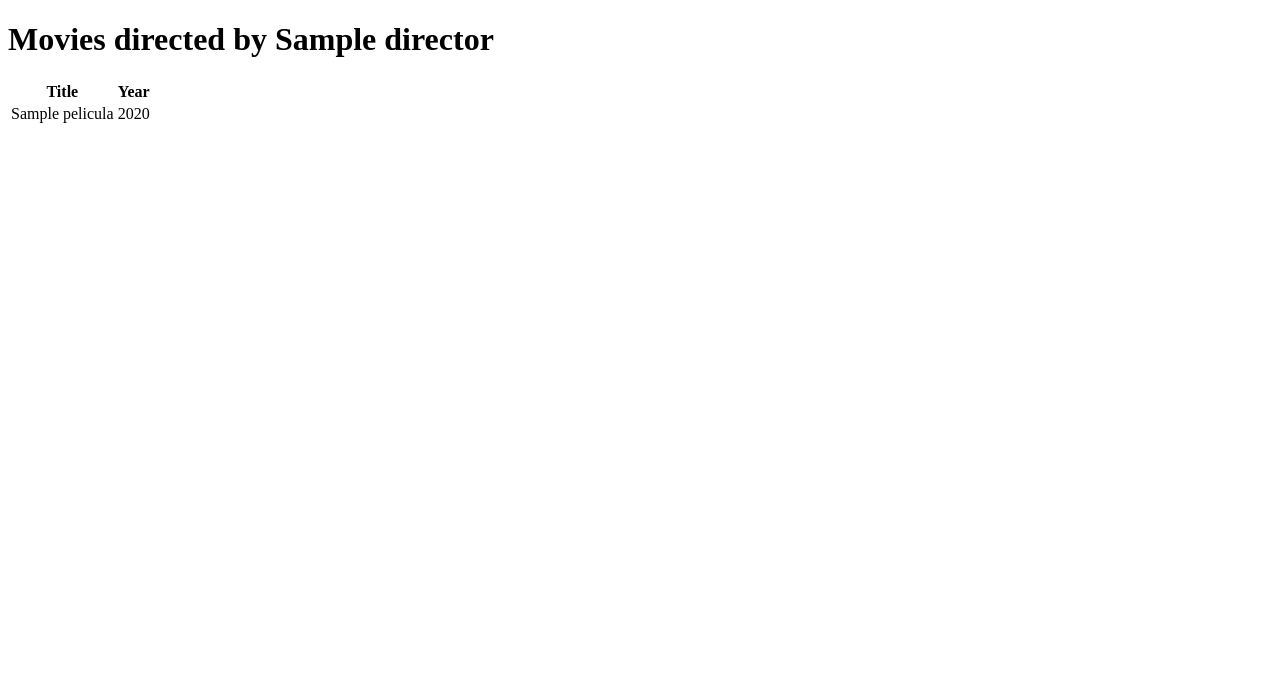
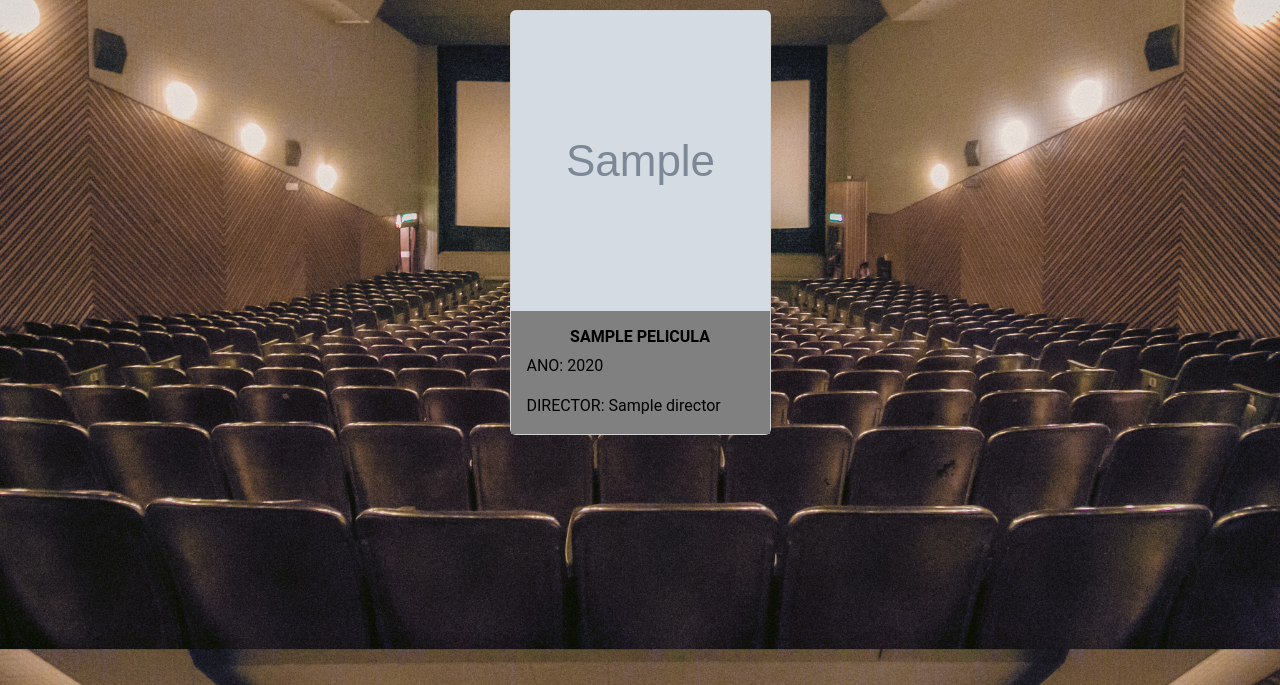
Before and after one commit to elmauron/ProyectoFINAL_Programaci-nII, a Flask app: template templates/resultados.html in a window 1280 px wide. Shown: the top 685 px of the page. Run offline with Flask 2, Linux system fonts and the light colour scheme; the template is opened without the code that fills it: most values are stand-ins (such as "Sample title", 1, 10 or a date in 2020); grey boxes marked "Sample" are stand-in pictures.

Commit message:
cambios resultados.html/css

```diff
--- /dev/null
+++ b/static/css/resultados.css
@@ -0,0 +1,51 @@
+* {
+    margin: 0;
+    padding: 0;
+    box-sizing: border-box;
+    font-family: 'Roboto', sans-serif;
+}
+
+body {
+    color: white !important;
+    background: url(/static/img/home.jpg);
+    background-position: center;
+    background-size: cover;
+  }
+
+.row {
+    display: flex;
+    align-items: center;
+    justify-content: center;
+  }
+
+  .titulo {
+    text-transform: uppercase;
+  }
+
+  .card-img-top {
+    height: 300px;
+    background-size: cover;
+    background-position: center;
+  }
+
+
+  .card {
+    margin: 10px auto;
+    width: 100%;
+  }
+
+  .card-body {
+    background-color: gray;
+    display: flex;
+    flex-direction: column;
+    justify-content: center;
+    color: black !important;
+  }
+
+  .card-body h5 {
+    text-align: center;
+    text-transform: uppercase;
+    font-weight: 600;
+    font-size: 1em;
+    color: black;
+  }
--- a/templates/resultados.html
+++ b/templates/resultados.html
@@ -5,28 +5,35 @@
   <meta charset="UTF-8">
   <meta http-equiv="X-UA-Compatible" content="IE=edge">
   <meta name="viewport" content="width=device-width, initial-scale=1.0">
-  <!-- <link rel="stylesheet" type="text/css" href="{{ url_for('static', filename='css/login.css') }}"> -->
+  <link rel="stylesheet" type="text/css" href="{{ url_for('static', filename='css/resultados.css') }}">
   <link href="https://fonts.googleapis.com/icon?family=Material+Icons+Round" rel="stylesheet">
+  <link href="https://cdn.jsdelivr.net/npm/bootstrap@5.3.0-alpha1/dist/css/bootstrap.min.css" rel="stylesheet"
+    integrity="sha384-GLhlTQ8iRABdZLl6O3oVMWSktQOp6b7In1Zl3/Jr59b6EGGoI1aFkw7cmDA6j6gD" crossorigin="anonymous">
   <title>Resultados</title>
 </head>
 
 
 <body>
   <div class="container">
-    <h1>Movies directed by {{ director }}</h1>
-    <table>
-      <tr>
-        <th>Title</th>
-        <th>Year</th>
-      </tr>
+    <div class="row">
       {% for pelicula in resultados %}
-        <tr>
-          <td>{{ pelicula.titulo }}</td>
-          <td>{{ pelicula.year }}</td>
-        </tr>
+      <div class="col-lg-3 col-md-4 col-sm-6">
+        <div class="card">
+          <img src="{{ pelicula.imagen }}" class="card-img-top" alt="...">
+          <div class="card-body">
+            <h5 class="card-title">{{ pelicula.titulo }}</h5>
+            <p class="card-text">ANO:  {{ pelicula.year }}</p>
+            <p class="card-text">DIRECTOR: {{ pelicula.director }}</p>
+          </div>
+        </div>
+      </div>
       {% endfor %}
-    </table>
+    </div>
   </div>
+
+  <script src="https://cdn.jsdelivr.net/npm/bootstrap@5.2.2/dist/js/bootstrap.bundle.min.js"
+    integrity="sha384-OERcA2EqjJCMA+/3y+gxIOqMEjwtxJY7qPCqsdltbNJuaOe923+mo//f6V8Qbsw3"
+    crossorigin="anonymous"></script>
 </body>
 
 </html>
```
Also changed, not shown: templates/home.html (+1 -13 lines).
